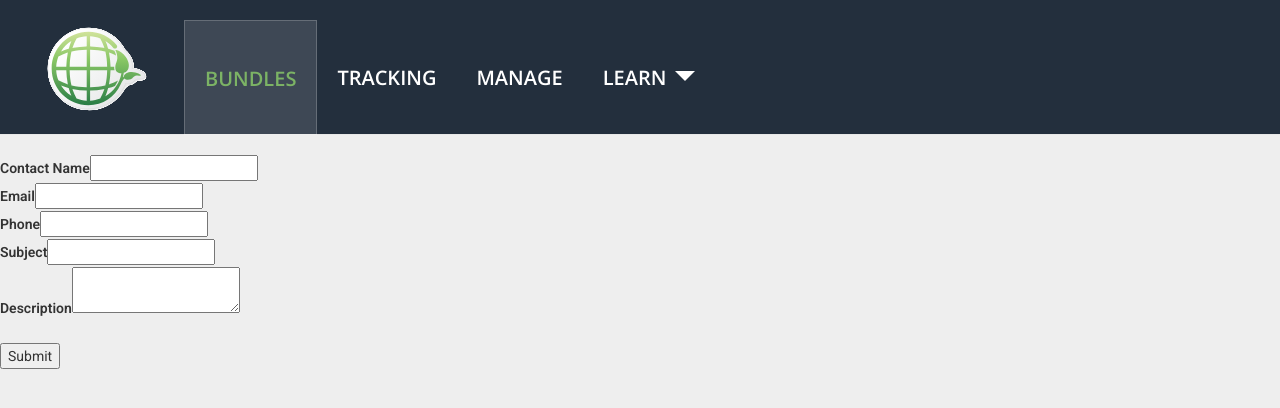
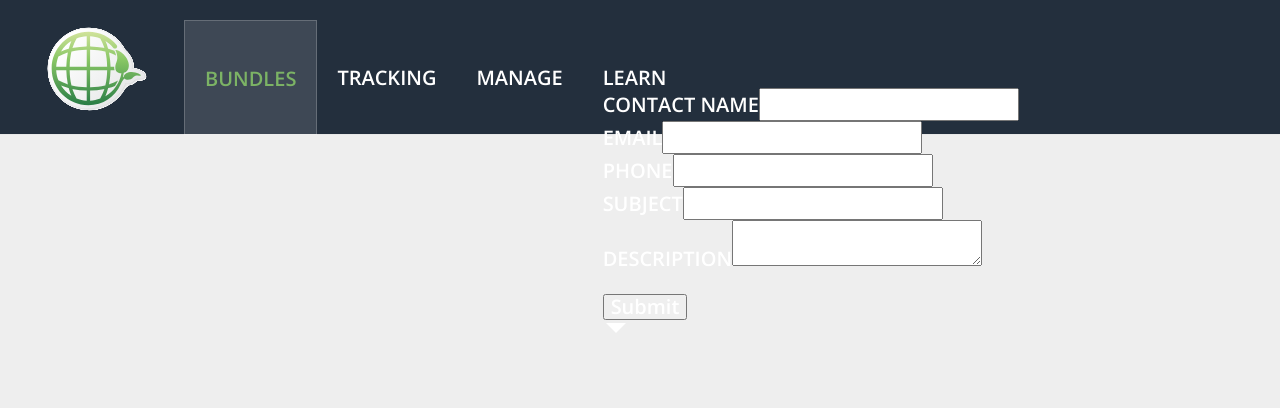
Before and after one commit to RGAtmira/ParaAloe, a website: page purealoe-distributor/www/index.html in a window 1280 px wide. Drawn offline with nearby package versions, Linux system fonts and the light colour scheme; no server answers.

Commit message:
pruWebToLead

```diff
--- a/purealoe-distributor/www/index.html
+++ b/purealoe-distributor/www/index.html
@@ -38,13 +38,8 @@
                 <li><a href="https://aaloeapp.herokuapp.com/about.html">Tracking</a></li>
                 <li><a href="#contact">Manage</a></li>
                 <li class="dropdown">
-                    <a href="#" class="dropdown-toggle" data-toggle="dropdown" role="button" aria-haspopup="true" aria-expanded="false">Learn <span class="caret"></span></a>
-                </li>
-            </ul>
-        </div><!--/.nav-collapse -->
-    </div>
-</nav>
-    <div>
+                    <a href="#" class="dropdown-toggle" data-toggle="dropdown" role="button" aria-haspopup="true" aria-expanded="false">Learn
+                            <div>
 <!--  ----------------------------------------------------------------------  -->
 <!--  NOTE: Please add the following <META> element to your page <HEAD>.      -->
 <!--  If necessary, please modify the charset parameter to specify the        -->
@@ -90,6 +85,13 @@
 
 </form>
      </div>
+                        <span class="caret"></span></a>
+                </li>
+            </ul>
+        </div><!--/.nav-collapse -->
+    </div>
+</nav>
+
 <div class="container" id="content"></div>
 
 <script src="/socket.io/socket.io.js"></script>
```
